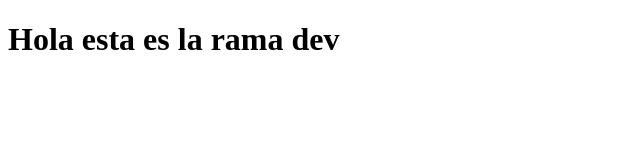
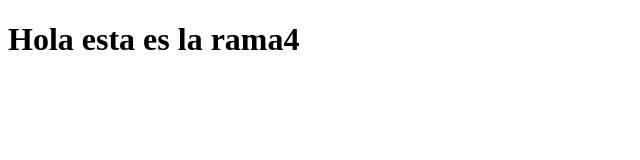
Before and after one commit to karim1311/practica8, a plain HTML site: page index.html in a window 1280 px wide. Shown: the full height of the page, 0-640 px from the left. Drawn offline with Linux system fonts and the light colour scheme.

Commit message:
actualizacion rama 4

```diff
--- a/index.html
+++ b/index.html
@@ -6,6 +6,6 @@
     <title>Document</title>
 </head>
 <body>
-    <h1>Hola esta es la rama dev</h1>
+    <h1>Hola esta es la rama4</h1>
 </body>
 </html>
```
Also changed, not shown: 1 other file.
